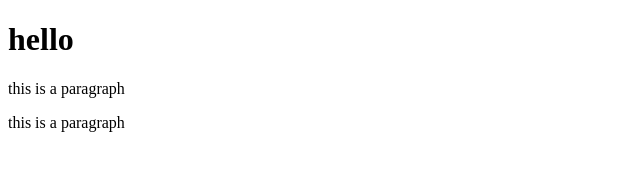
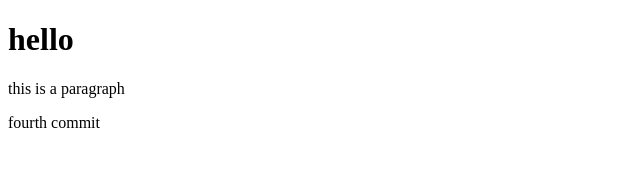
Before and after one commit to MikaPaige/git-test, a plain HTML site: page index.html in a window 1280 px wide. Shown: the full height of the page, 0-640 px from the left. Drawn offline with Linux system fonts and the light colour scheme.

Commit message:
Fourth commit

```diff
--- a/index.html
+++ b/index.html
@@ -3,6 +3,6 @@
     <body>
         <h1> hello </h1>
         <p> this is a paragraph</p>
-        <p> this is a paragraph</p>
+        <p> fourth commit</p>
     </body>
 </html>
```
